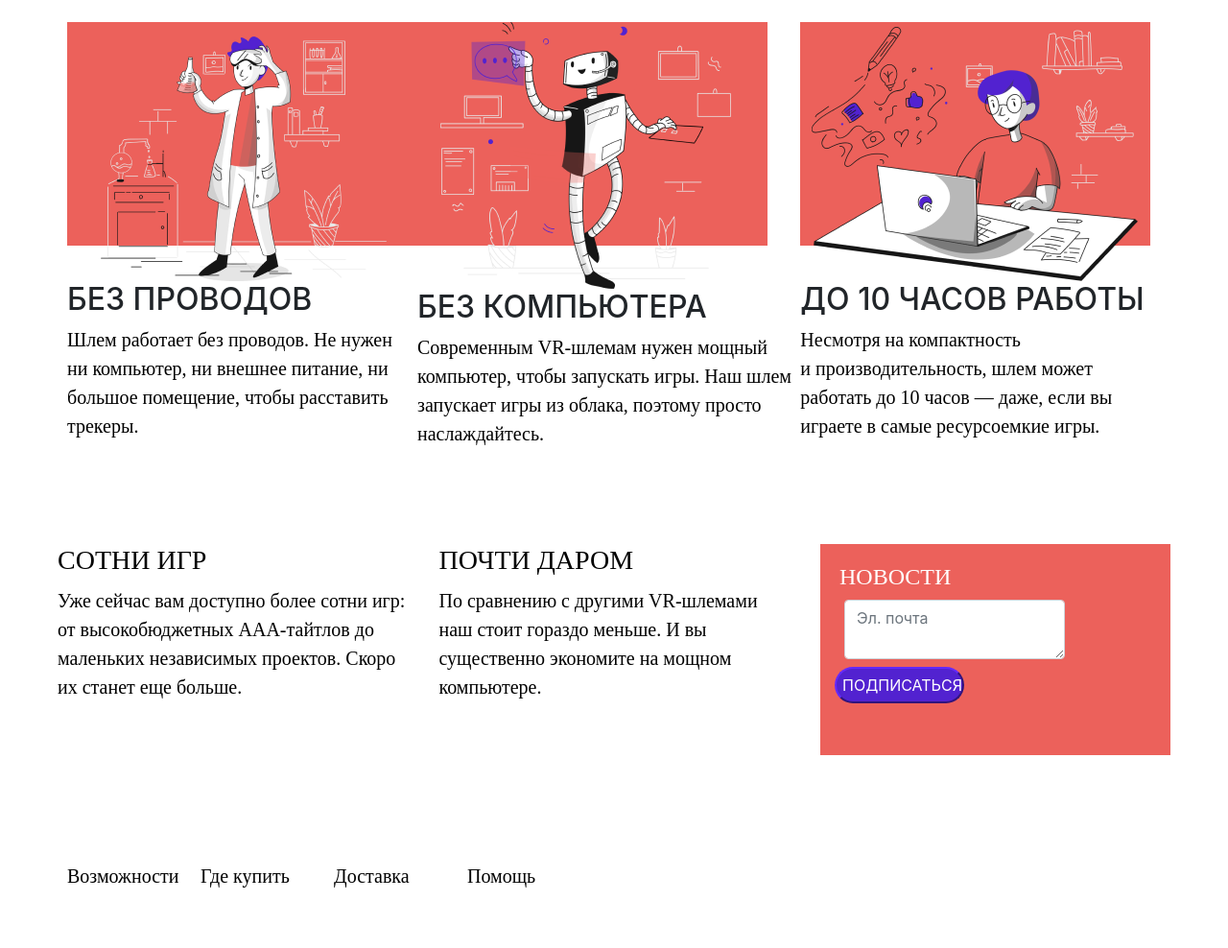
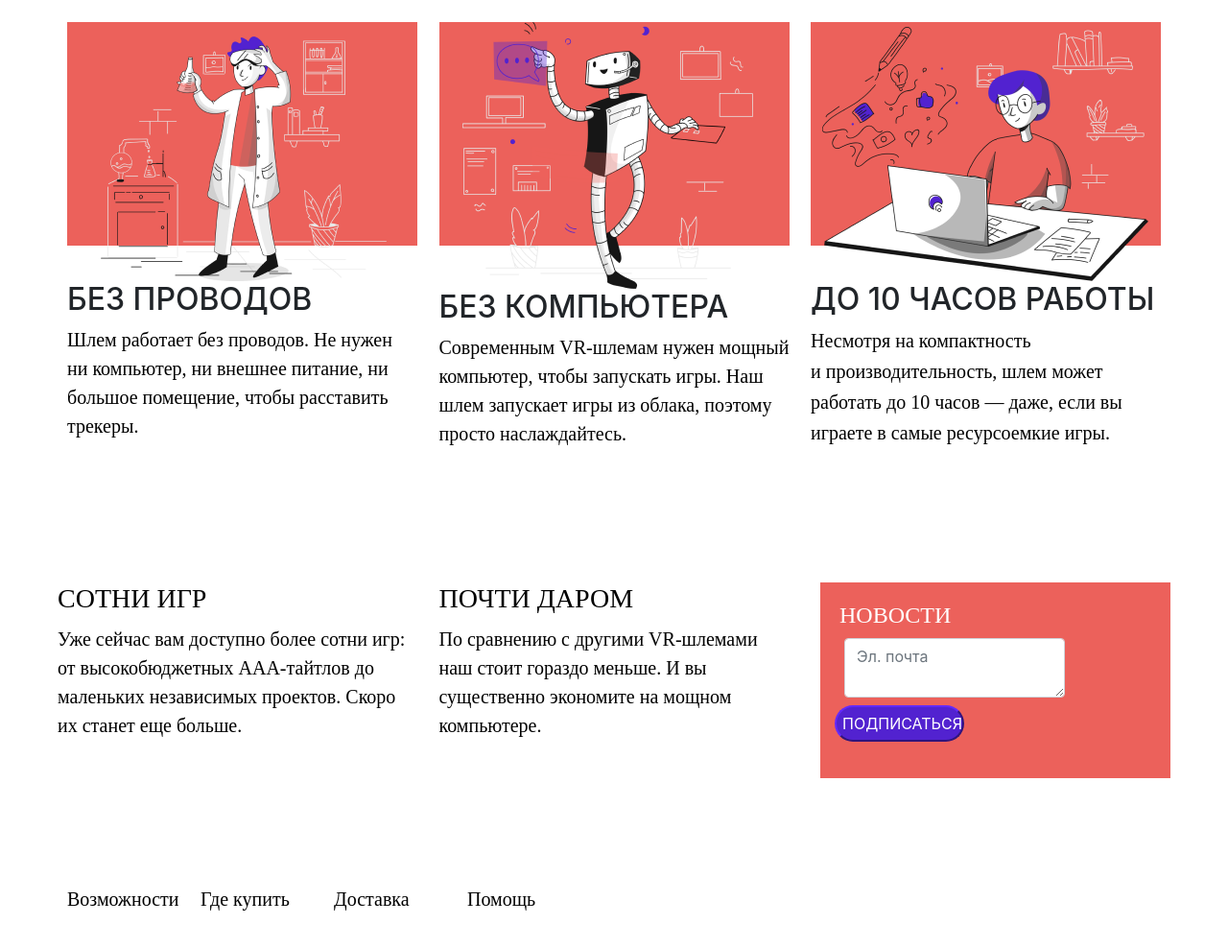
Before and after one commit to Pavolen/my-homework8, a plain HTML site: page page.html in a window 1280 px wide. Shown: the part 1340-2328 px from the top of the page at 96% size. Drawn offline with nearby package versions, Linux system fonts and the light colour scheme.

Commit message:
отцентровала элеменеты

```diff
--- a/page.html
+++ b/page.html
@@ -15,7 +15,7 @@
     integrity="sha384-zCbKRCUGaJDkqS1kPbPd7TveP5iyJE0EjAuZQTgFLD2ylzuqKfdKlfG/eSrtxUkn" crossorigin="anonymous">
 
 </head>
-<body>
+<div>
   <div class="header">
     <div class="header__browser">
   <img src="assets\browser.png">
@@ -34,7 +34,7 @@
   <div class="sidebar__parte1">
           <h class="sidebar__parte1_title">ВИРТУАЛЬНАЯ РЕАЛЬНОСТЬ БЕЗ ПРОВОДОВ</h>
           <p class="sidebar__parte1_sidebar-text">Лучшее, что случалось с виртуальным миром в реальности. Новый компактный шлем без проводов и дорогих комьютеров.</p>
-          <button class="sidebar__parte1_button2">КУПИТЬ<img src="assets\Rectangle 3.png"></button>
+          <button class="sidebar__parte1_button2">КУПИТЬ<img src="assets/ico.png"></button>
           <div class="footer">
             <a class="footer__menu1">Возможности</a>
             <a class="footer__menu2">Где купить</a>
@@ -63,36 +63,39 @@
   <div class="sidebar2parte1">
   <h class="sidebar2__title">ВОЗМОЖНОСТИ</h>
 </div>
+<div class="sidebar2">
 <div class="sidebar2parte2">
   <div class="sidebar2parte2__praktikum3">
     <img src="assets/Illustration_4.png">
     <h2 class="sidebar2parte2__praktikum3_title">БЕЗ ПРОВОДОВ</h2>
-    <a class="sidebar2parte2__praktikum3_text">Шлем работает без проводов.
-    Не нужен ни компьютер, ни внешнее питание, ни большое помещение, чтобы расставить трекеры.</a>
+    <div class="sidebar2parte2__praktikum3_text">Шлем работает без проводов.
+    Не нужен ни компьютер, ни внешнее питание, ни большое помещение, чтобы расставить трекеры.</div>
   </div>
   <div class="sidebar2parte2__praktikum2">
     <img src="assets/Illustration_2.png">
     <h2 class="sidebar2parte2__praktikum2_title">БЕЗ КОМПЬЮТЕРА</h2>
-    <a class="sidebar2parte2__praktikum2_text">Современным VR-шлемам нужен мощный компьютер,
-    чтобы запускать игры. Наш шлем запускает игры из облака, поэтому просто наслаждайтесь.</a>
+    <div class="sidebar2parte2__praktikum2_text">Современным VR-шлемам нужен мощный компьютер,
+    чтобы запускать игры. Наш шлем запускает игры из облака, поэтому просто наслаждайтесь.</div>
   </div>
   <div class="sidebar2parte2__praktikum1">
     <img src="assets/Illustration_9.png">
     <h2 class="sidebar2parte2__praktikum1_title">ДО 10 ЧАСОВ РАБОТЫ</h2>
-    <a class="sidebar2parte2__praktikum1_text">Несмотря на компактность и производительность,
-    шлем может работать до 10 часов — даже, если вы играете в самые ресурсоемкие игры.</a>
+    <div class="sidebar2parte2__praktikum1_text">Несмотря на компактность и производительность,
+    шлем может работать до 10 часов — даже, если вы играете в самые ресурсоемкие игры.</div>
   </div>
 </div>
 </div>
+</div>
+
 <div class="sidebar3">
   <div class="sidebar3__parte1">
     <h3>СОТНИ ИГР</h3>
-    <p class="sidebar3__parte1_text">Уже сейчас вам доступно более сотни игр: от
-      высокобюджетных ААА-тайтлов до маленьких независимых проектов. Скоро их станет еще больше.</p>
+    <div class="sidebar3__parte1_text">Уже сейчас вам доступно более сотни игр: от
+      высокобюджетных ААА-тайтлов до маленьких независимых проектов. Скоро их станет еще больше.</div>
   </div>
   <div class="sidebar3__parte2">
     <h3>ПОЧТИ ДАРОМ</h3>
-    <p class="sidebar3__parte2_text">По сравнению с другими VR-шлемами наш стоит гораздо меньше. И вы существенно экономите на мощном компьютере.</p>
+    <div class="sidebar3__parte2_text">По сравнению с другими VR-шлемами наш стоит гораздо меньше. И вы существенно экономите на мощном компьютере.</div>
   </div>
     <div class="sidebar3__parte3">
       <h4>НОВОСТИ</h4>
--- a/styles/style.css
+++ b/styles/style.css
@@ -53,9 +53,9 @@
     color: #FFFFFF;
 }
 .footer{
-   display: flex;
-   padding: 20px;
-   margin: 50px;
+    display: flex;
+    padding: 20px;
+    margin: 50px;
 }
 .footer__menu1{
     padding: 20px;
@@ -110,11 +110,11 @@
     color: #5222D0;
 }
 .sidebar__parte1_sidebar-text{
-    display: flex;
-    width: 487px;
-    height: 96px;
-    left: 126px;
-    top: 432px;
+    display: block;
+    width: 365px;
+    height: 160px;
+    left: 125px;
+    top: 669px;
     font-family: 'Roboto Slab';
     font-style: normal;
     font-weight: 300;
@@ -155,6 +155,11 @@
     height: min-content;
     text-align: start;
 }
+.sidebar2{
+
+    justify-content: space-between;
+}
+
 .sidebar2__title{
     display: flex;
     margin: 20px;
@@ -175,7 +180,7 @@
 }
 .sidebar2parte2{
     display: flex;
-    justify-content: center;
+    justify-content: space-between;
     padding: 20px;
     margin: 50px;
 }
@@ -213,18 +218,20 @@ h4{
     color:white;
 }
 .sidebar2parte2__praktikum1_text{
+    display: flex;
     width: 365px;
     height: 160px;
-    left: 1001px;
+    left: 125px;
     top: 669px;
     font-family: 'Roboto Slab';
     font-style: normal;
     font-weight: 300;
     font-size: 20px;
-    line-height: 150%;
+    line-height: 160%;
     color: #000000;
 }
 .sidebar2parte2__praktikum2_text{
+    display: flex;
     width: 365px;
     height: 160px;
     left: 1001px;
@@ -277,7 +284,7 @@ h4{
     line-height: 160%;
     color: #000000;
 }
-    .footer2__menu3{
+.footer2__menu3{
     width: 139px;
     height: 32px;
     left: 126px;
@@ -289,7 +296,7 @@ h4{
     line-height: 160%;
     color: #000000;
 }
-    .footer2__menu4{
+.footer2__menu4{
     width: 139px;
     height: 32px;
     left: 126px;
```
Also changed, not shown: assets/ico.png.
